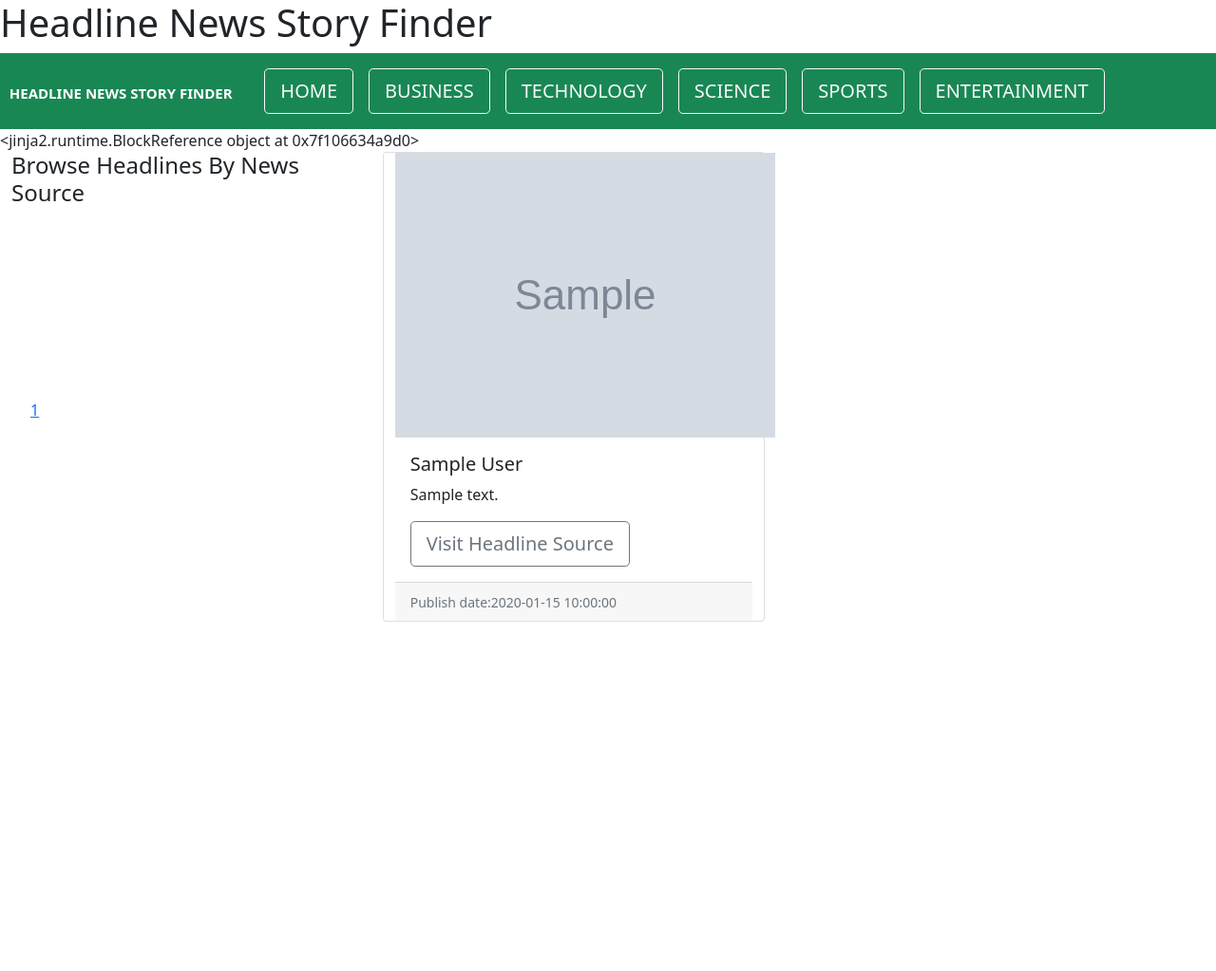
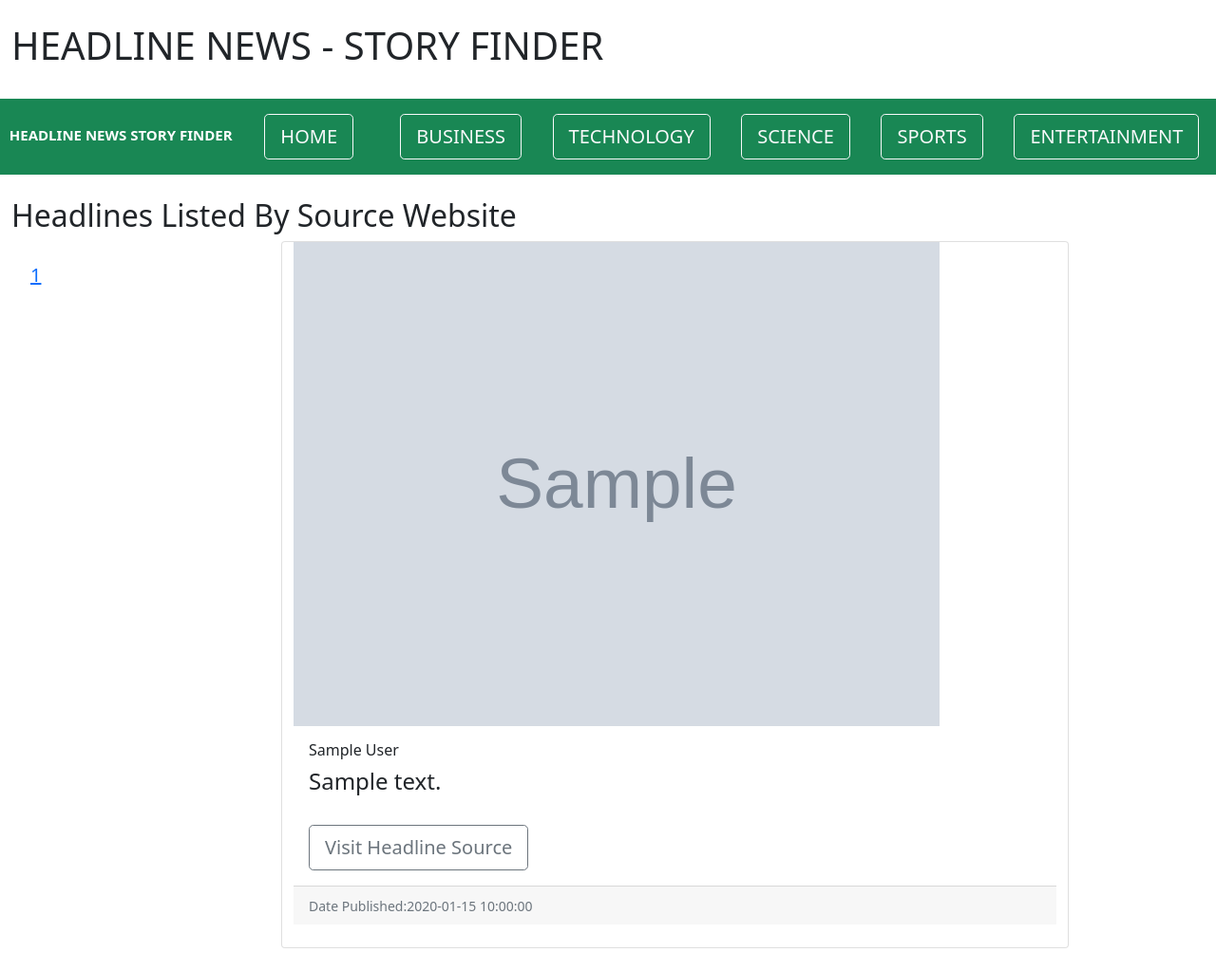
Before and after one commit to Muchunku-Pages/HeadlineNews_StoryFinder, a Flask app: template app/templates/index.html in a window 1280 px wide. Shown: the whole page at 95% size. Before the commit the page ends 655 px from the top, so only its background shows below. Run offline with Flask 2, Linux system fonts and the light colour scheme; the template is opened without the code that fills it: most values are stand-ins (such as "Sample title", 1, 10 or a date in 2020); grey boxes marked "Sample" are stand-in pictures; some libraries are stand-ins or nearby versions.

Commit message:
Thoroughly style the HeadlinNewsFinder Application view template pages tp portfolio quality and  remove the code block rendering syntax eliminating template errors

```diff
--- a/app/main/views.py
+++ b/app/main/views.py
@@ -12,9 +12,8 @@ def source():
   '''
 
   source= get_source()
-  #print(source)
-
   headline = get_headline()
+  css_styles = url_for('static',filename='index.css')
   return render_template('index.html',source = source, headline = headline)
 
 
--- a/app/templates/fourOhfour.html
+++ b/app/templates/fourOhfour.html
@@ -1,11 +1,10 @@
 {% extends 'layout.html'%}
 
 {% block content %}
-   {{block.super}}
 <br>
 <br>
 <h1>PAGE NOT FOUND!</h1>
 <br>
 <h3>Refresh the Page or Select Alternative Page to Navigate to from the Navigation Options
-  available at the top of the Page</h3>
+  available at the Top of the Page</h3>
 {% endblock %}
--- a/app/templates/includes/_navbar.html
+++ b/app/templates/includes/_navbar.html
@@ -1,9 +1,9 @@
-<div class="header">
-    <h1 class="title">Headline News Story Finder</h1>
-    <div class="current"><h3></h3></div>
+<div class="header">&nbsp;
+   <div class="container-fluid"><h1 class="title">HEADLINE NEWS - STORY FINDER</h1></div>&nbsp;
+    <header class="current">
 
   <nav class="navbar navbar-expand-lg navbar-default bg-success">
-      <h2><a class="navbar-brand" href="/"><span class="badge badge-success">HEADLINE NEWS STORY FINDER</span></a></h2>
+      <h4><a class="navbar-brand" href="/"><span class="badge badge-success">HEADLINE NEWS STORY FINDER</span></a></h4>
       <button class="navbar-toggler" type="button" data-toggle="collapse" data-target="#navbarText"
           aria-controls="navbarText" aria-expanded="false" aria-label="Toggle navigation">
           <span class="navbar-toggler-icon"></span>
@@ -12,29 +12,29 @@
           <ul class="navbar-nav mr-auto">
               <a class="nav-item active">
                   <a class="nav-link" href="/"><button type="button" class="btn btn-outline-light btn-lg">HOME
-                      </button><span class="sr-only">           </span></a>
+                      </button><span class="sr-only"></span></a>&nbsp;&nbsp;&nbsp;&nbsp;&nbsp;&nbsp;&nbsp;&nbsp;
 
               <a class="nav-item">
                   <a class="nav-link" href="/{{'category/Business'}}"><button type="button"
-                          class="btn btn-outline-light btn-lg">BUSINESS</button></a>
+                          class="btn btn-outline-light btn-lg">BUSINESS</button></a>&nbsp;&nbsp;&nbsp;&nbsp;
 
               <a class="nav-item">
                   <a class="nav-link" href="/{{'category/Technology'}}"><button type="button"
-                          class="btn btn-outline-light btn-lg">TECHNOLOGY</button></a>
+                          class="btn btn-outline-light btn-lg">TECHNOLOGY</button></a>&nbsp;&nbsp;&nbsp;&nbsp;
 
               <a class="nav-item">
                   <a class="nav-link" href="/{{'category/Science'}}"><button type="button"
-                          class="btn btn-outline-light btn-lg">SCIENCE</button></a>
+                          class="btn btn-outline-light btn-lg">SCIENCE</button></a>&nbsp;&nbsp;&nbsp;&nbsp;
 
               <a class="nav-item">
                   <a class="nav-link" href="/{{'category/Sports'}}"><button type="button"
-                          class="btn btn-outline-light btn-lg">SPORTS</button></a>
+                          class="btn btn-outline-light btn-lg">SPORTS</button></a>&nbsp;&nbsp;&nbsp;&nbsp;
 
               <a class="nav-item">
                   <a class="nav-link" href="/{{'category/Entertainment'}}"><button type="button"
                           class="btn btn-outline-light btn-lg">ENTERTAINMENT</button></a>
           </ul>
       </div>
-  </nav>
+   </nav>
   </header>
-</div>
+</div>&nbsp;
--- a/app/templates/index.html
+++ b/app/templates/index.html
@@ -1,43 +1,41 @@
 {% extends 'layout.html' %}
+{% block content %}
 
-{% block styles%}
-<link rel="stylesheet" href="{{url_for('static',filename='.static/css/index.css')}}">
-{% endblock %}
-
-{% block content %}
-    {{super}}
+<br>
 <div class="container-fluid">
+    <h2>Headlines Listed By Source Website</h2>
     <div class="row">
-        <div class="row col-sm-4">
-            <h4>Browse Headlines By News Source</h4>
+        <div class="row col-sm-3">
             <div class="list-group list-group-flush scroll">
                 <ul>
                     {% for source in source %}
+                    <br>
                     <a href="/article/{{source.id}}">
-                        <p class="card-text">{{source.id}}</p>
+                       <h5 class="card-text">{{source.id}}</h5>
                     </a>
                     {% endfor %}
 
                 </ul>
             </div>
         </div>
-        <div class="row col-sm-4">
+        <div class="row col-sm-8">
             {% for headline in headline %}
             <div class="card">
-                <img src="{{headline.image}}" width="400px" alt="Card image cap">
+                <img src="{{headline.image}}" width="680px" alt="Card image cap">
                     <div class=" card-body">
-                <h5 class="card-title">{{headline.author}}</h5>
-                <p class="card-text">{{headline.description}}</p>
+                <h6 class="card-title">{{headline.author}}</h6>
+                <h4 class="card-text">{{headline.description}}</h4><br>
                 <a href="{{headline.url}}"
                     class="btn btn-outline-secondary btn-lg">Visit Headline Source
                 </a>
             </div>
             <div class="card-footer">
-                <small class="text-muted">Publish date:{{headline.time}}</small>
+                <small class="text-muted">Date Published:{{headline.time}}</small>
             </div>
+                <br>
+        </div>&nbsp;&nbsp;
+        {% endfor %}
         </div>
-        {% endfor %}
     </div>
 </div>
-</div>
 {% endblock %}
--- a/app/templates/layout.html
+++ b/app/templates/layout.html
@@ -5,7 +5,7 @@
   <meta charset="UTF-8">
   <meta name="viewport" content="width=device-width, initial-scale=1.0">
   <meta http-equiv="X-UA-Compatible" content="ie=edge">
-  <title>HeadlineNewsStoryFinder</title>
+  <title>Headline News Story Finder</title>
   <link rel="stylesheet" href="https://cdn.jsdelivr.net/npm/bootstrap@5.1.3/dist/css/bootstrap.min.css">
 </head>
 <body>
--- a/config.py
+++ b/config.py
@@ -8,7 +8,7 @@ class Config:
     '''
 
 
-    NEWS_API_KEY = 'd5cb1c4606844f8b91883d48a41ffbe0'
+    NEWS_API_KEY = '5f0592b7382649419c1d6083116ac3a5'
     SECRET_KEY = '1234567'
     NEWS_API_SOURCE_URL = 'https://newsapi.org/v2/sources?apiKey={}'
     CATEGORY_API_URL = 'https://newsapi.org/v2/top-headlines?country=us&category={}&apiKey={}'  # Getting api key
```
Also changed, not shown: app/requests.py (+4 -6 lines), app/templates/article.html (+6 -6 lines), app/templates/category.html (+12 -15 lines), manage.py (+8 -8 lines), tests/test_article.py (+3 -3 lines), tests/test_basics.py (+4 -1 lines), tests/test_category.py (+11 -2 lines), tests/test_headline.py (+11 -4 lines), tests/test_sources.py (+7 -2 lines), app/static/index.css (renamed from app/static/css/index.css).
